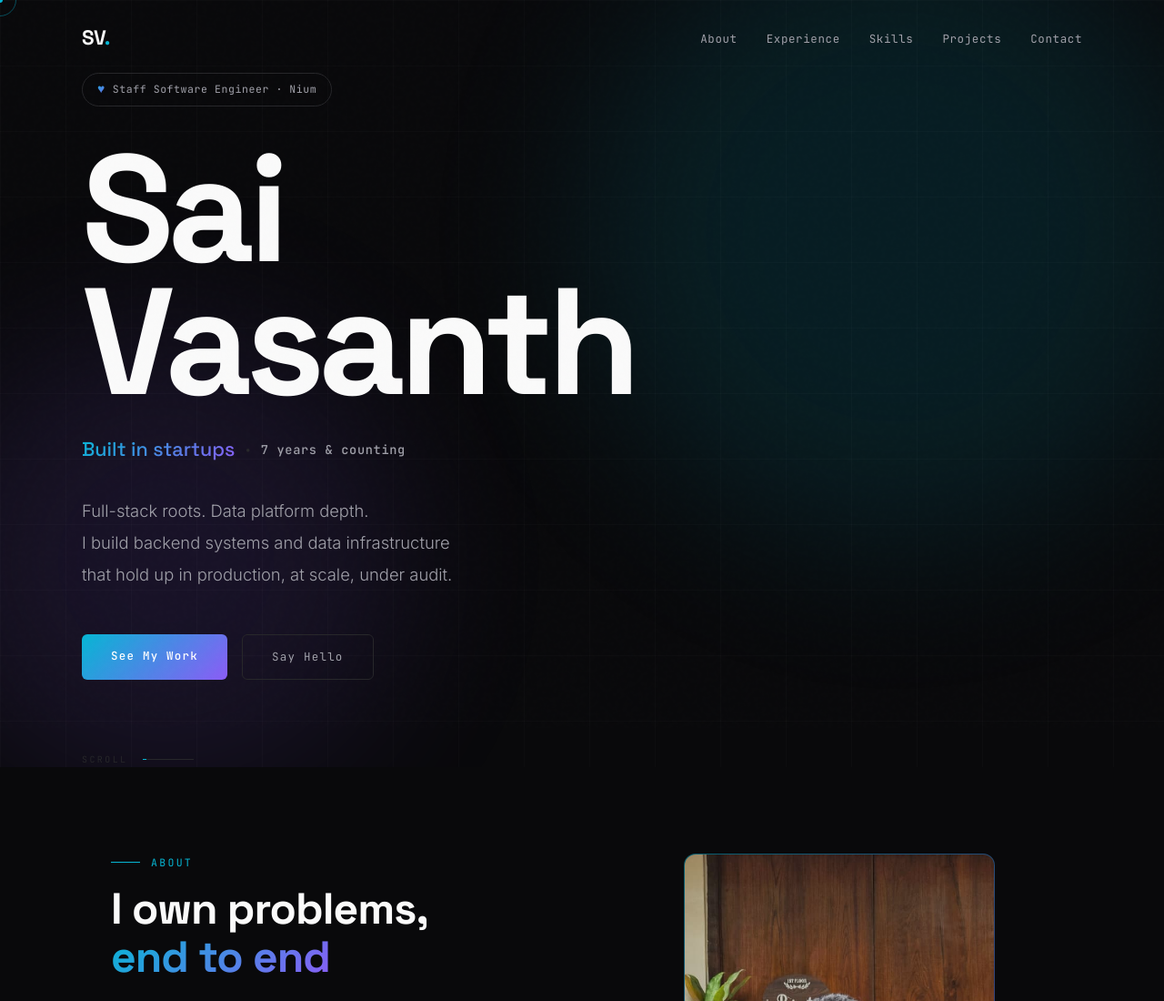
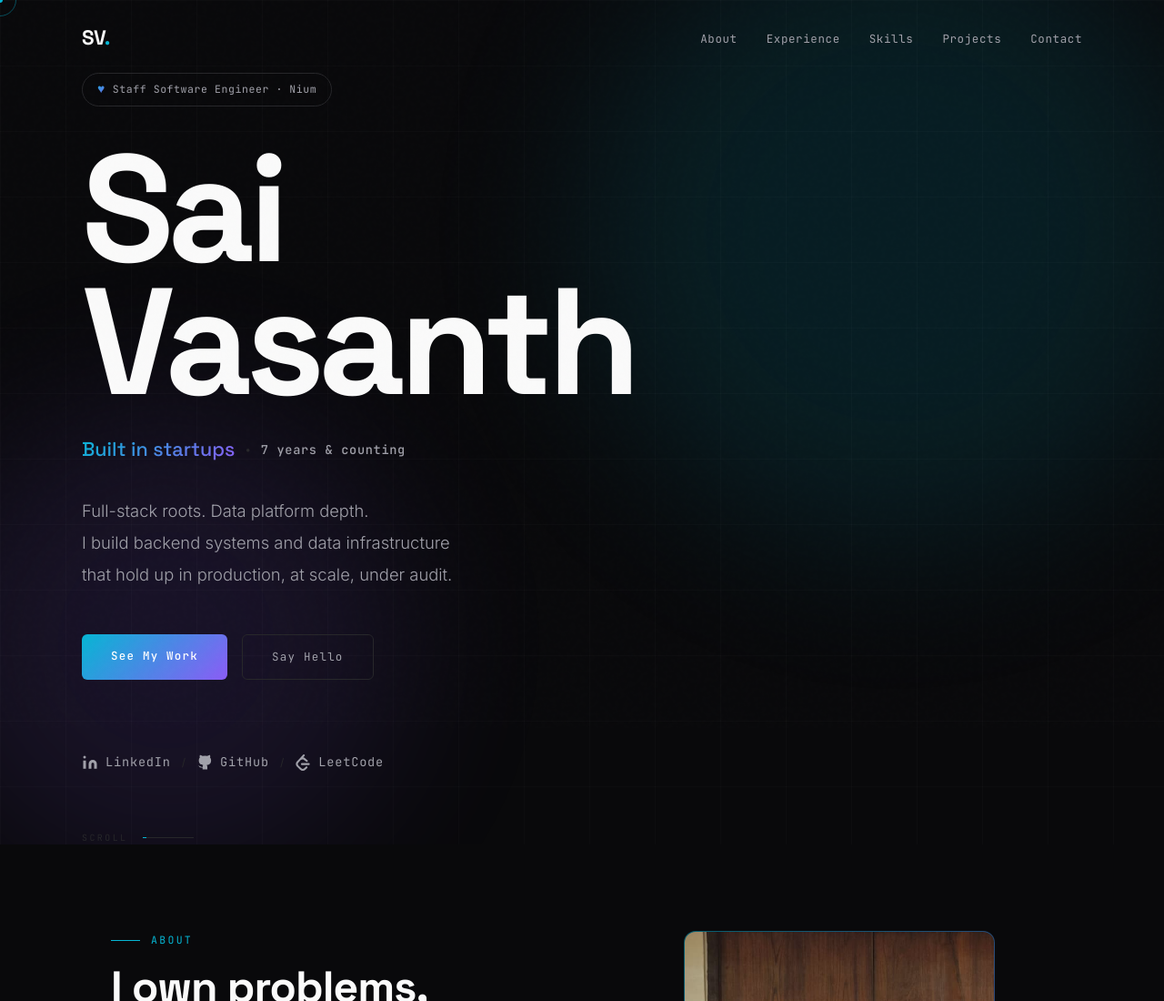
Before and after one commit to saivasanth528/personal-website, an Astro site: page / in a window 1280 px wide. Shown: the top 1100 px of the page at 91% size. Built offline with nearby package versions, Linux system fonts and the light colour scheme; Astro itself is replaced by a stand-in of ours.

Commit message:
Updated the links to be at the hero section Updated the readme file

```diff
--- a/src/components/Hero.astro
+++ b/src/components/Hero.astro
@@ -31,6 +31,30 @@
     <div class="hero-actions">
       <a href="#projects" class="btn-primary">See My Work</a>
       <a href="#contact" class="btn-secondary">Say Hello</a>
+    </div>
+
+    <div class="hero-socials">
+      <a href="https://linkedin.com/in/sai-vasanth" target="_blank" rel="noopener noreferrer" class="social-link" aria-label="LinkedIn">
+        <svg width="18" height="18" viewBox="0 0 24 24" fill="currentColor" aria-hidden="true">
+          <path d="M16 8a6 6 0 016 6v7h-4v-7a2 2 0 00-2-2 2 2 0 00-2 2v7h-4v-7a6 6 0 016-6zM2 9h4v12H2z"/>
+          <circle cx="4" cy="4" r="2"/>
+        </svg>
+        LinkedIn
+      </a>
+      <span class="social-divider" aria-hidden="true">/</span>
+      <a href="https://github.com/saivasanth528" target="_blank" rel="noopener noreferrer" class="social-link" aria-label="GitHub">
+        <svg width="18" height="18" viewBox="0 0 24 24" fill="currentColor" aria-hidden="true">
+          <path d="M9 19c-5 1.5-5-2.5-7-3m14 6v-3.87a3.37 3.37 0 00-.94-2.61c3.14-.35 6.44-1.54 6.44-7A5.44 5.44 0 0020 4.77 5.07 5.07 0 0019.91 1S18.73.65 16 2.48a13.38 13.38 0 00-7 0C6.27.65 5.09 1 5.09 1A5.07 5.07 0 005 4.77a5.44 5.44 0 00-1.5 3.78c0 5.42 3.3 6.61 6.44 7A3.37 3.37 0 009 18.13V22"/>
+        </svg>
+        GitHub
+      </a>
+      <span class="social-divider" aria-hidden="true">/</span>
+      <a href="https://leetcode.com/saivasanth" target="_blank" rel="noopener noreferrer" class="social-link" aria-label="LeetCode">
+        <svg width="18" height="18" viewBox="0 0 24 24" fill="currentColor" aria-hidden="true">
+          <path d="M13.483 0a1.374 1.374 0 00-.961.438L7.116 6.226l-3.854 4.126a5.266 5.266 0 00-1.209 2.104 5.35 5.35 0 00-.125.513 5.527 5.527 0 00.062 2.362 5.83 5.83 0 00.349 1.017 5.938 5.938 0 001.271 1.818l4.277 4.193.039.038c2.248 2.165 5.852 2.133 8.063-.074l2.396-2.392c.54-.54.54-1.414.003-1.955a1.378 1.378 0 00-1.951-.003l-2.396 2.392a3.021 3.021 0 01-4.205.038l-.02-.019-4.276-4.193c-.652-.64-.972-1.469-.948-2.263a2.68 2.68 0 01.066-.523 2.545 2.545 0 01.619-1.164L9.13 8.114c1.058-1.134 3.204-1.27 4.43-.278l3.501 2.831c.593.48 1.461.387 1.94-.207a1.384 1.384 0 00-.207-1.943l-3.5-2.831c-.8-.647-1.766-1.045-2.774-1.202l2.015-2.158A1.384 1.384 0 0013.483 0zm-2.866 12.815a1.38 1.38 0 00-1.38 1.382 1.38 1.38 0 001.38 1.382H20.79a1.38 1.38 0 001.38-1.382 1.38 1.38 0 00-1.38-1.382z"/>
+        </svg>
+        LeetCode
+      </a>
     </div>
 
     <div class="scroll-hint" aria-hidden="true">
@@ -221,6 +245,35 @@
     transform: translateY(-2px);
   }
 
+  .hero-socials {
+    display: flex;
+    align-items: center;
+    gap: 0.75rem;
+    margin-bottom: 4rem;
+  }
+
+  .social-link {
+    display: inline-flex;
+    align-items: center;
+    gap: 0.5rem;
+    font-family: 'JetBrains Mono', monospace;
+    font-size: 0.85rem;
+    letter-spacing: 0.06em;
+    color: var(--muted);
+    text-decoration: none;
+    transition: color 0.2s ease;
+  }
+
+  .social-link:hover {
+    color: var(--accent);
+  }
+
+  .social-divider {
+    color: var(--border);
+    font-size: 0.75rem;
+    user-select: none;
+  }
+
   .scroll-hint {
     display: flex;
     align-items: center;
```
Also changed, not shown: README.md.
